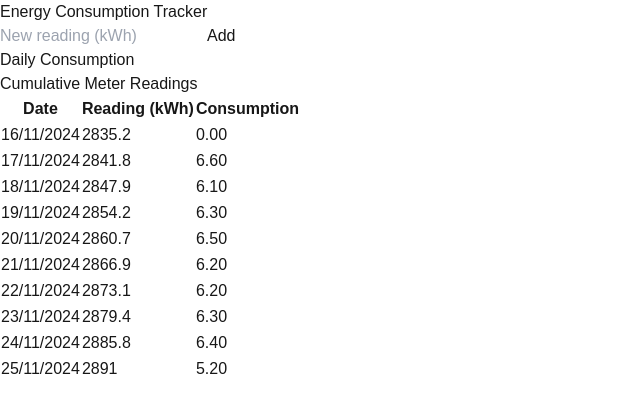
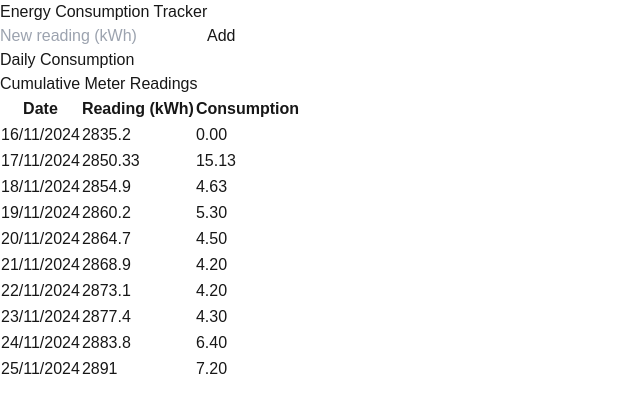
Before and after one commit to lohiermichael/energy-tracker, a Next.js app: page / in a window 1280 px wide. Shown: the top 412 px of the page, without its empty margins (0-640 px from the left). Built offline with nearby package versions, Linux system fonts and the light colour scheme.

Commit message:
Put real reading values
Signed-off-by: Michael Lohier <lohiermichael@gmail.com>

```diff
--- a/src/data/readings.ts
+++ b/src/data/readings.ts
@@ -1,12 +1,12 @@
 export const readings = [
   { date: '16/11/2024', value: 2835.2, consumption: 0 },
-  { date: '17/11/2024', value: 2841.8, consumption: 6.6 },
-  { date: '18/11/2024', value: 2847.9, consumption: 6.1 },
-  { date: '19/11/2024', value: 2854.2, consumption: 6.3 },
-  { date: '20/11/2024', value: 2860.7, consumption: 6.5 },
-  { date: '21/11/2024', value: 2866.9, consumption: 6.2 },
-  { date: '22/11/2024', value: 2873.1, consumption: 6.2 },
-  { date: '23/11/2024', value: 2879.4, consumption: 6.3 },
-  { date: '24/11/2024', value: 2885.8, consumption: 6.4 },
-  { date: '25/11/2024', value: 2891.0, consumption: 5.2 }
+  { date: '17/11/2024', value: 2850.33, consumption: 15.13 },
+  { date: '18/11/2024', value: 2854.9, consumption: 4.63 },
+  { date: '19/11/2024', value: 2860.2, consumption: 5.3 },
+  { date: '20/11/2024', value: 2864.7, consumption: 4.5 },
+  { date: '21/11/2024', value: 2868.9, consumption: 4.2 },
+  { date: '22/11/2024', value: 2873.1, consumption: 4.2 },
+  { date: '23/11/2024', value: 2877.4, consumption: 4.3 },
+  { date: '24/11/2024', value: 2883.8, consumption: 6.4 },
+  { date: '25/11/2024', value: 2891.0, consumption: 7.2 }
 ];
```
